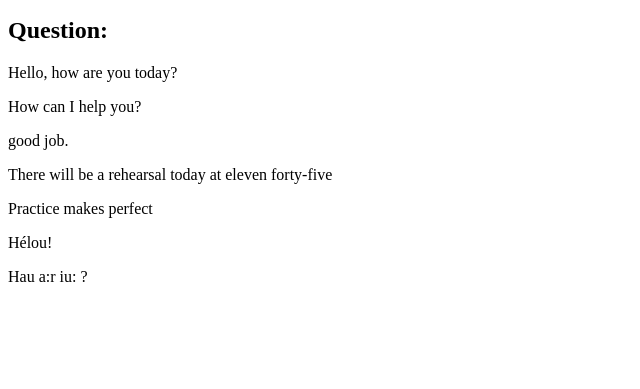
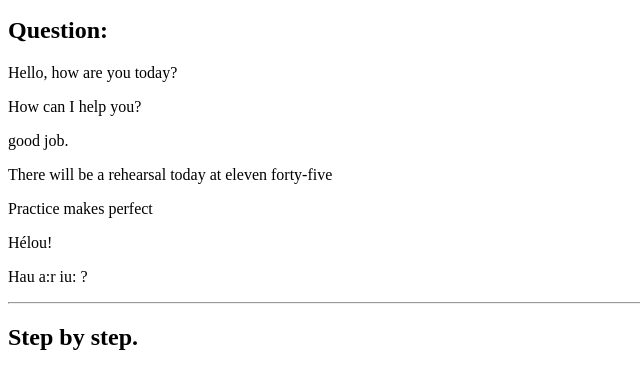
Before and after one commit to edskate/26-08-2023, a plain HTML site: page index.html in a window 1280 px wide. Shown: the part 101-490 px from the top of the page, without its empty margins (0-640 px from the left). Drawn offline with Linux system fonts and the light colour scheme.

Commit message:
PART THREE

```diff
--- a/index.html
+++ b/index.html
@@ -16,6 +16,8 @@
     <p>Practice makes perfect</p>
     <p>Hélou!</p>
     <p>Hau a:r iu: ?</p>
-    <p></p>
+ <hr>
+<h2>Step by step.</h2>
+
 </body>
 </html>
```
